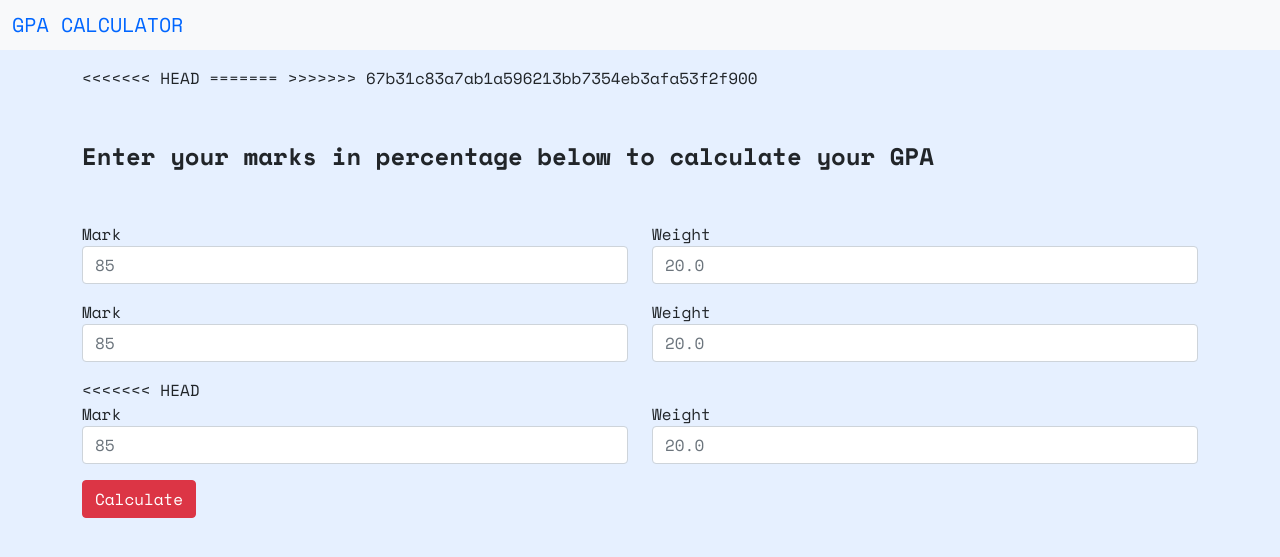
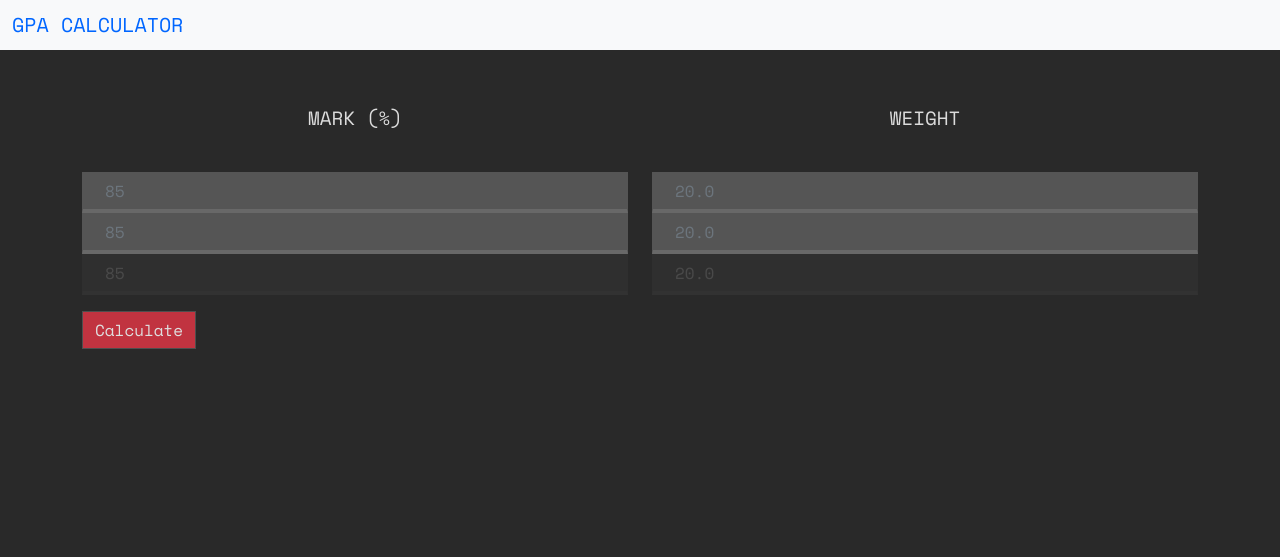
Before and after one commit to abdullaaaah/gpa-calculator, a Flask app: page / in a window 1280 px wide. Shown: the top 557 px of the page. Run offline with Flask 2, Linux system fonts and the light colour scheme.

Commit message:
added HTML

```diff
--- /dev/null
+++ b/templates/dark.css
@@ -0,0 +1,52 @@
+html, body {
+    color: #dcdcdc !important;
+    background-image: none !important;
+    background-color: #292929 !important;
+  }
+
+  html::before, body::before {
+    background-image: none !important;
+  }
+
+
+
+  html *, html *[id], html *[class] {
+    box-shadow: none !important;
+    text-shadow: none !important;
+    border-radius: unset !important;
+    border-color: #555555 !important;
+    outline-color: #555555 !important;
+  }
+
+  img, img[src] {
+    z-index: 1;
+    filter: brightness(0.85) !important;
+    background-color: initial !important;
+  }
+
+  video, video[src] {
+    z-index: 1;
+    background-color: transparent !important;
+  }
+
+  input:not([type='button']):not([type='submit']) {
+    color: #dcdcdc !important;
+    background-image: none !important;
+    background-color: #333333 !important;
+  }
+
+  textarea, textarea[class], input[type='text'], input[type='text'][class] {
+    color: #dcdcdc !important;
+    background-color: #555555 !important;
+  }
+
+  svg:not([fill]) {fill: #7d7d7d !important}
+  li, select {background-image: none !important}
+  input[type='text'], input[type='search'] {text-indent: 10px}
+  a {background-color: rgba(255, 255, 255, 0.01) !important}
+  html cite, html cite *, html cite *[class] {color: #029833 !important}
+  svg[fill], button, input[type='button'], input[type='submit'] {opacity: 0.85 !important}
+
+  :before {color: #dcdcdc !important}
+  :link:not(cite), :link *:not(cite) {color: #8db2e5 !important}
+  :visited, :visited *, :visited *[class] {color: rgb(211, 138, 138) !important}
--- a/templates/index.html
+++ b/templates/index.html
@@ -9,6 +9,7 @@
     <link href="https://cdn.jsdelivr.net/npm/bootstrap@5.0.0-beta1/dist/css/bootstrap.min.css" rel="stylesheet" integrity="sha384-giJF6kkoqNQ00vy+HMDP7azOuL0xtbfIcaT9wjKHr8RbDVddVHyTfAAsrekwKmP1" crossorigin="anonymous">
     <link rel="preconnect" href="https://fonts.gstatic.com">
     <link href="https://fonts.googleapis.com/css2?family=Space+Mono:wght@400;700&display=swap" rel="stylesheet">
+    <link href='dark.css' rel="stylesheet" />
     <link href='style.css' rel="stylesheet" />
     <title>Hello, world!</title>
   </head>
@@ -25,63 +26,48 @@
         <h1 class="text-center"></h1>
         <p></p>
 
-<<<<<<< HEAD
-        <table id="myTable">
-=======
         <form action='/calculate' method='post'>
->>>>>>> 67b31c83a7ab1a596213bb7354eb3afa53f2f900
+          <div class="row">
+            <div class="col"><p id="instruction">MARK (%)</p></div>
+            <div class="col"><p id="instruction">WEIGHT</p></div>
+          </div>
             <div class="row">
-                <p id="instruction">Enter your marks in percentage below to calculate your GPA</p>
-              <div class="col">
-                  <label>Mark</label>
+              <div class="col no-space">
                 <input name='a1,mark' type="text" class="form-control" placeholder="85">
               </div>
-              <div class="col">
-                  <label>Weight</label>
+              <div class="col no-space">
                 <input name='a1,weight' type="text" class="form-control" placeholder="20.0">
               </div>
             </div>
 
-            <p></p>
-
             <div class="row">
-                <div class="col">
-                    <label>Mark</label>
+                <div class="col no-space">
                   <input name='a2,mark' type="text" class="form-control" placeholder="85">
                 </div>
-                <div class="col">
-                    <label>Weight</label>
+                <div class="col no-space">
                   <input name='a2,weight' type="text" class="form-control" placeholder="20.0">
                 </div>
               </div>
 
-              <p></p>
-<<<<<<< HEAD
-
-              <div class="row">
-                <div class="col">
-                    <label>Mark</label>
-                  <input type="text" class="form-control" placeholder="85">
+              <div class="row transparent">
+                <div class="col no-space">
+                  <input name='a3,mark' type="text" class="form-control trans-font" placeholder="85">
                 </div>
-                <div class="col">
-                    <label>Weight</label>
-                  <input type="text" class="form-control" placeholder="20.0">
+                <div class="col no-space">
+                  <input name='a3,weight' type="text" class="form-control trans-font" placeholder="20.0">
                 </div>
               </div>
-            <p></p>
+
+              <p></p>
               <button type="submit" class="btn btn-danger">Calculate</button>
-              <text name="GPA"></text>
-          </table>
+
+          </form>
 
 
       </div>
-    <!-- Optional JavaScript; choose one of the two! -->
 
     <!-- Option 1: Bootstrap Bundle with Popper -->
-    <script src="https://cdn.jsdelivr.net/npm/bootstrap@5.0.0-beta1/dist/js/bootstrap.bundle.min.js" integrity="sha384-ygbV9kiqUc6oa4msXn9868pTtWMgiQaeYH7/t7LECLbyPA2x65Kgf80OJFdroafW" crossorigin="anonymous">
-
-
-    </script>
+    <script src="https://cdn.jsdelivr.net/npm/bootstrap@5.0.0-beta1/dist/js/bootstrap.bundle.min.js" integrity="sha384-ygbV9kiqUc6oa4msXn9868pTtWMgiQaeYH7/t7LECLbyPA2x65Kgf80OJFdroafW" crossorigin="anonymous"></script>
 
   </body>
 </html>
--- a/templates/style.css
+++ b/templates/style.css
@@ -8,15 +8,37 @@
     font-family: 'Space Mono', monospace;
 }
 
+html *:not(input) {
+    color: #dcdcdc;
+}
+
+input.form-control {
+    border-radius: 0px;
+    color: #dcdcdc !important;
+    background-color: #555555 !important;
+    border-bottom-color: rgb(104, 104, 104) !important;
+    border-bottom-width: 4px;
+}
+
+.no-space {
+    padding:none;
+    padding-top: 0px
+}
+
 #instruction {
-    font-weight: bold;
     margin-top: 2em;
     margin-bottom: 2em;
-    font-size: 1.5em
+    font-size: 1.2em;
+    text-align: center;
 }
 
 body {
-    background-color:  #e6f0ff;
+    background-color:  #292929;
+    box-shadow: none !important;
+    text-shadow: none !important;
+    border-radius: unset !important;
+    border-color: #555555 !important;
+    outline-color: #555555 !important;
 }
 
 h1 {
@@ -24,3 +46,12 @@ h1 {
     font-family: 'Space Mono', monospace;
     font-weight: bold
 }
+
+.transparent {
+    opacity: 0.15;
+}
+
+input.trans-font::placeholder  {
+    color:white !important;
+    opacity:1 !important;
+}
```
